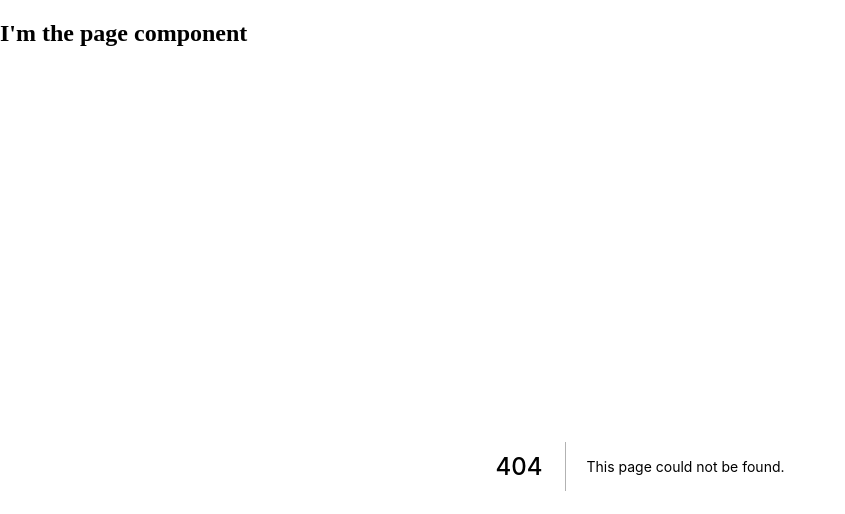
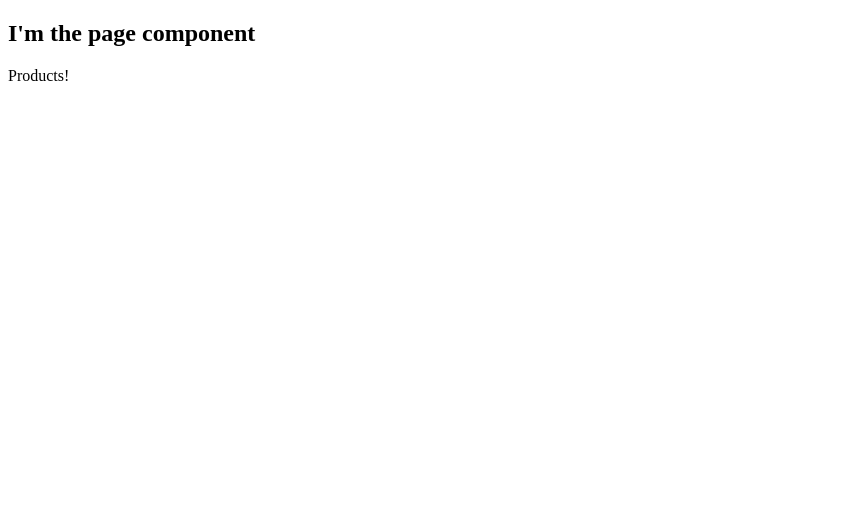
Before and after one commit to paigen11/sick-fits-2dot0, a Next.js app in the folder frontend/: page /products in a window 1280 px wide. Before the commit this address had no page. Shown: the top 514 px of the page, without its empty margins (0-845 px from the left). Built offline with nearby package versions, Linux system fonts and the light colour scheme.

Commit message:
fixing products page

```diff
--- a/frontend/pages/product.js
+++ /dev/null
@@ -1,5 +0,0 @@
-export default function ProductPage() {
-  return <div>
-    <p>Products!</p>
-  </div>
-}
--- /dev/null
+++ b/frontend/pages/products.js
@@ -0,0 +1,7 @@
+export default function ProductPage() {
+  return (
+    <div>
+      <p>Products!</p>
+    </div>
+  );
+}
```
